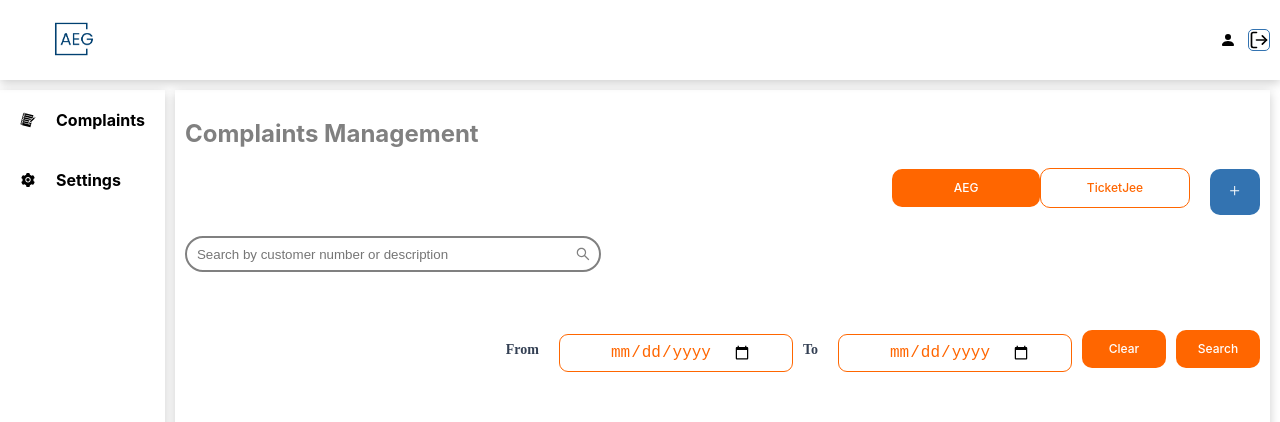
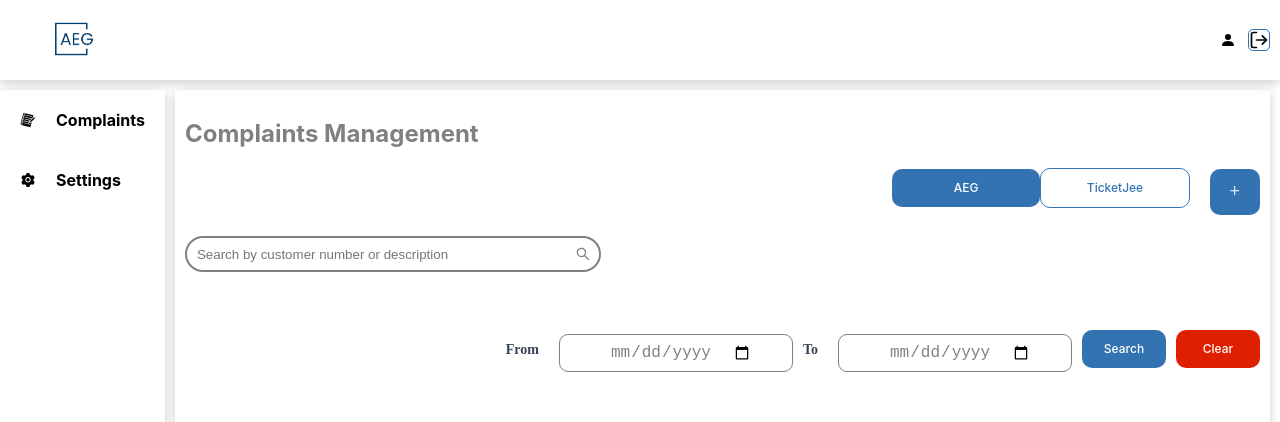
Before and after one commit to Shajee98/complaint-management-system-frontend, a React (Vite) app: page /complaints in a window 1280 px wide. Shown: the top 422 px of the page. Built offline with nearby package versions, Linux system fonts and the light colour scheme; no server answers; sample sign-in values are in the browser's storage.

Commit message:
deparmtent filter changed with minor UI changes

```diff
--- a/src/components/form-input/FormInput.tsx
+++ b/src/components/form-input/FormInput.tsx
@@ -7,7 +7,7 @@
   value: string | number
   name: string
   placeholder: string
-  error: boolean
+  error?: boolean
   disabled?: boolean
   onChange: (e: ChangeEvent<HTMLInputElement>) => void,
   onFocus?: () => void
--- a/src/components/modal/comments/Comments.scss
+++ b/src/components/modal/comments/Comments.scss
@@ -23,7 +23,7 @@
     top: 22px;
     width: 25px;
     height: 25px;
-    color: #FF6600;
+    color: #Df2000;
     cursor: pointer;
 }
 
--- a/src/components/modal/complaint-details/ComplaintDetails.scss
+++ b/src/components/modal/complaint-details/ComplaintDetails.scss
@@ -36,7 +36,7 @@
     top: 22px;
     width: 25px;
     height: 25px;
-    color: #FF6600;
+    color: #Df2000;
     cursor: pointer;
 }
 
@@ -64,7 +64,7 @@
     position: absolute;
     border-radius: 8px;
     width: 280px;
-    height: 100px;
+    height: 90px;
     top: 70px;
     border: 1px solid black;
 }
--- a/src/components/modal/complaint-details/ComplaintDetails.tsx
+++ b/src/components/modal/complaint-details/ComplaintDetails.tsx
@@ -25,7 +25,7 @@
   const [attachments, setAttachments] = useState<any[]>([])
   const [previews, setPreviews] = useState<any[]>([])
   const [departments, setDepartments] = useState<{id: number, value: string, label: string}[]>([])
-  const [selectedDept, setSelectedDept] = useState<any>()
+  const [selectedDept, setSelectedDept] = useState<any>({})
   const [staffs, setStaffs] = useState<{id: number, value: string, label: string}[]>([])
   const [selectedStaff, setSelectedStaff] = useState<any>()
   const [statuses, setStatuses] = useState<{id: number, value: string, label: string, color:string}[]>([])
@@ -159,8 +159,9 @@
   })
   console.log("staffsCopy ==> ", staffsCopy)
   setStaffs([...staffsCopy])
-  setSelectedStaff(staffsCopy[0])
-  console.log("departments ==> ", departments)
+  // setSelectedStaff(staffsCopy[0])
+  console.log("selectedDept ====> ", selectedDept)
+  console.log("selectedStaff ====> ", selectedStaff)
   return staffsCopy
   }
 
@@ -224,7 +225,7 @@
 
   const fetchComplaintDetails = async () => {
     try {
-      const complaint = await getComplaintById(complaintId).then((response) => {
+      await getComplaintById(complaintId).then((response) => {
         if (response.data.status.success)
         {
           console.log("complaint details => ", response.data?.data?.complaint)
@@ -232,16 +233,17 @@
           console.log("customerNo ==> ", data.customerNumber)
           setCustomerNo(data?.customerNumber)
           setDescription(data?.description)
-          setSelectedDept({
-            id: data?.department.id,
-            value: data?.department.name,
-            label: data?.department.name.toUpperCase()
-          })
-          setSelectedStaff({
-            id: data?.user.id,
-            value: data?.user.first_name + " " + data?.user.last_name,
-            label: data?.user.first_name.toUpperCase() + " " +  data?.user.last_name.toUpperCase()
-          })
+          console.log("data.department ===> ", data.department)
+          data?.department_id !== null ? setSelectedDept({
+            id: data?.department?.id,
+            value: data?.department?.name,
+            label: data?.department?.name.toUpperCase()
+          }) : setSelectedDept({})
+          data?.user_id !== null ? setSelectedStaff({
+            id: data?.user?.id,
+            value: data?.user?.first_name + " " + data?.user?.last_name,
+            label: data?.user?.first_name.toUpperCase() + " " +  data?.user?.last_name.toUpperCase()
+          }) : setSelectedStaff({})
           setSelectedStatus({
             id: data?.complaint_status.id,
             value: data?.complaint_status.name,
@@ -300,7 +302,7 @@
   const handleSubmit = async (e: FormEvent<HTMLFormElement>) => {
     try {
       e.preventDefault()
-      if (!customer_number.trim() || !description.trim()) {
+      if (!customer_number.trim()) {
         setError(true)
       } else {
         setError(false)
@@ -312,8 +314,8 @@
         payload.append("customer_number", customer_number);
         payload.append("complaint_type_id", selectedType.id);
         payload.append("description", description);
-        payload.append("department_id", String(selectedDept.id));
-        // payload.append("staff_id", String(selectedStaff.id));
+        payload.append("department_id", selectedDept !== null ? String(selectedDept.id) : '');
+        payload.append("staff_id", selectedStaff !== null ? String(selectedStaff.id) : '');
         // for (let i = 0; i < attachments.length; i++) {
         //   console.log("attachments[i].blob", attachments[i].blob)
         //   payload.append("attachments", attachments[i]?.blob);
@@ -379,10 +381,11 @@
           {descriptionDD ? <DescriptionDD setDescription={setDescription}/> : null}
 
         </div>
-        {selectedDept && <DropDown label='Department' styles={FormSelectStyle} options={departments} onChange={handleDepartmentChange} defaultValue={selectedDept} disabled={getFromStorage(LocalStorageKeys.USER).user.user_type_id == 3}/>}
-        {selectedStaff && <DropDown label='Staff' styles={FormSelectStyle} options={staffs} onChange={handleStaffChange} defaultValue={selectedStaff} disabled={getFromStorage(LocalStorageKeys.USER).user.user_type_id == 3}/>}
-        {selectedStatus && <DropDown label='Status' styles={StatusStyle} options={statuses} onChange={handleStatusChange} defaultValue={selectedStatus}/>}
-        {selectedType && <DropDown label='Type' styles={StatusStyle} options={complaintTypes} onChange={handleComplaintTypeChange} defaultValue={selectedType}/>}
+        {console.log("selectedDept ====?? ", selectedDept)}
+        {<DropDown value={selectedDept} label='Department' styles={FormSelectStyle} options={departments} onChange={handleDepartmentChange} defaultValue={selectedDept} disabled={getFromStorage(LocalStorageKeys.USER).user.user_type_id == 3}/>}
+        {<DropDown value={selectedStaff} label='Staff' styles={FormSelectStyle} options={staffs} onChange={handleStaffChange} defaultValue={selectedStaff} disabled={getFromStorage(LocalStorageKeys.USER).user.user_type_id == 3}/>}
+        {selectedStatus && <DropDown value={selectedStatus} label='Status' styles={StatusStyle} options={statuses} onChange={handleStatusChange} defaultValue={selectedStatus}/>}
+        {selectedType && <DropDown value={selectedType} label='Type' styles={StatusStyle} options={complaintTypes} onChange={handleComplaintTypeChange} defaultValue={selectedType}/>}
         <div className='attachments-container'>
           <label htmlFor="attachments">Attachments</label>
           <input type='file' className='attachment-selector' id="attachments" onChange={(e) => handleAttachments(e)}/>
--- a/src/components/modal/create-complaint/CreateComplaint.scss
+++ b/src/components/modal/create-complaint/CreateComplaint.scss
@@ -36,7 +36,7 @@
     top: 22px;
     width: 25px;
     height: 25px;
-    color: #FF6600;
+    color: #Df2000;
     cursor: pointer;
 }
 
@@ -73,7 +73,7 @@
 }
 
 .attachment-name {
-    color: #FF6600;
+    color: #Df2000;
     font-size: 12px;
 }
 
--- a/src/components/modal/create-complaint/CreateComplaint.tsx
+++ b/src/components/modal/create-complaint/CreateComplaint.tsx
@@ -27,9 +27,9 @@
   const [attachments, setAttachments] = useState<any[]>([])
   const [previews, setPreviews] = useState<any[]>([])
   const [departments, setDepartments] = useState<{id: number, value: string, label: string}[]>([])
-  const [selectedDept, setSelectedDept] = useState<any>()
+  const [selectedDept, setSelectedDept] = useState<any>(null)
   const [staffs, setStaffs] = useState<{id: number, value: string, label: string}[]>([])
-  const [selectedStaff, setSelectedStaff] = useState<any>()
+  const [selectedStaff, setSelectedStaff] = useState<any>(null)
   const [statuses, setStatuses] = useState<{id: number, value: string, label: string, color:string}[]>([])
   const [selectedStatus, setSelectedStatus] = useState<any>()
   const [complaintTypes, setComplaintTypes] = useState<{id: number, value: string, label: string}[]>()
@@ -43,7 +43,7 @@
     console.log("Attachments before submit", attachments)
     try {
       e.preventDefault()
-      if (!customer_number.trim() || !description.trim()) {
+      if (!customer_number.trim()) {
         setError(true)
         return
       } else {
@@ -57,8 +57,8 @@
         payload.append("complaint_number", complaint_number);
         payload.append("complaint_type_id", selectedType.id);
         payload.append("description", description);
-        payload.append("department_id", String(selectedDept.id));
-        payload.append("staff_id", String(selectedStaff.id));
+        payload.append("department_id", selectedDept !== null ? String(selectedDept.id) : '');
+        payload.append("staff_id", selectedStaff !== null ? String(selectedStaff.id) : '');
         for (let i = 0; i < attachments.length; i++) {
           console.log("attachments[i].blob", attachments[i].blob)
           payload.append("attachments", attachments[i]?.blob);
@@ -363,7 +363,6 @@
             label="Description"
             value={description}
             name="name"
-            error={error}
             onChange={(e) => setDescription(e.target.value)}
             onFocus={() => handleFocus()}
             // onBlur={() => setDescriptionDD(false)}
@@ -372,10 +371,10 @@
           {descriptionDD ? <DescriptionDD setDescription={setDescription}/> : null}
 
         </div>
-        {<DropDown label='Department' styles={FormSelectStyle} options={departments} onChange={handleDepartmentChange} disabled={getFromStorage(LocalStorageKeys.USER).user.user_type_id == 3}/>}
-        {<DropDown label='Staff' styles={FormSelectStyle} options={staffs} onChange={handleStaffChange} disabled={getFromStorage(LocalStorageKeys.USER).user.user_type_id == 3}/>}
-        {selectedStatus && <DropDown label='Status' styles={StatusStyle} options={statuses} onChange={handleStatusChange} defaultValue={selectedStatus}/>}
-        {selectedType && <DropDown label='Type' styles={StatusStyle} disabled={true} options={complaintTypes} onChange={handleComplaintTypeChange} defaultValue={selectedType}/>}
+        {<DropDown value={selectedDept} label='Department' styles={FormSelectStyle} options={departments} onChange={handleDepartmentChange} disabled={getFromStorage(LocalStorageKeys.USER).user.user_type_id == 3}/>}
+        {<DropDown value={selectedStaff} label='Staff' styles={FormSelectStyle} options={staffs} onChange={handleStaffChange} disabled={getFromStorage(LocalStorageKeys.USER).user.user_type_id == 3}/>}
+        {selectedStatus && <DropDown value={selectedStatus} label='Status' styles={StatusStyle} options={statuses} onChange={handleStatusChange} defaultValue={selectedStatus}/>}
+        {selectedType && <DropDown value={selectedType} label='Type' styles={StatusStyle} disabled={true} options={complaintTypes} onChange={handleComplaintTypeChange} defaultValue={selectedType}/>}
         {/* [{value: 'open', label: 'Open', color: '#FF5733'}, {value: 'resolved', label: 'Resolved', color: '#00FF00'}, {value: 'in progress', label: 'In Progress', color: '#FFD700'}, {value: 'resolved', label: 'Resolved', color: '#00FF00'},{value: 'cancelled', label: 'Cancelled', color: '#008000'}] */}
         <div className='attachments-container'>
           <label htmlFor="attachments">Attachments</label>
--- a/src/components/primary-button/PrimaryButton.scss
+++ b/src/components/primary-button/PrimaryButton.scss
@@ -11,7 +11,7 @@
 
 .primary-to-sec {
     padding: 10px 20px;
-    background-color: #FF6600;
+    background-color: #Df2000;
 }
 
 .modal-primary {
--- a/src/components/secondary-button/SecondaryButton.scss
+++ b/src/components/secondary-button/SecondaryButton.scss
@@ -1,6 +1,6 @@
 .secondary {
     padding: 10px;
-    background-color: #FF6600;
+    background-color: #Df2000;
     color: #fff;
     border: none;
     border-radius: 10px;
--- a/src/pages/complaints/Complaints.scss
+++ b/src/pages/complaints/Complaints.scss
@@ -94,16 +94,24 @@
     font-size: 16px;
     --tw-text-opacity: 1;
     // color: rgb(255 255 255 / var(--tw-text-opacity));
-    color: #FF6600;
+    color: gray;
     padding-left: 50px;
     border-radius: 9px;
-    border: 1px solid #FF6600;
+    border: 1px solid gray;
     background-image: none;
     cursor: pointer;
 }
 
-.date-filter-button {
+.date-search-button {
     width: 5vw;
+    background-color: #3373B1 !important;
+    color: #F8F8FB;
+}
+
+.date-clear-button {
+    width: 5vw;
+    background-color: #Df2000 !important;
+    color: #F8F8FB;
 }
 
 .complaint-toggle {
@@ -170,14 +178,14 @@
 }
 
 .active-tab {
-    background-color: #FF6600;
+    background-color: #3373B1;
     color: white;
 }
 
 .inactive {
     background-color: white;
-    color: #FF6600;
-    border: 1px solid #FF6600;
+    color: #3373B1;
+    border: 1px solid #3373B1;
 }
 
 .chart-container {
--- a/src/pages/complaints/Complaints.tsx
+++ b/src/pages/complaints/Complaints.tsx
@@ -70,7 +70,7 @@
   const [showAddComplaintModal, setShowAddComplaintModal] = useState(false);
   const [showComplaintDetailModal, setShowComplaintDetailModal] =
     useState(false);
-  const [departments, setDepartments] = useState<{id: number, value: string, label: string}[]>([])
+  const [departments, setDepartments] = useState<{id: number | null, value: string, label: string}[]>([])
   const [selectedDept, setSelectedDept] = useState<any>()
   const [statuses, setStatuses] = useState<{id: number, value: string, label: string, color:string}[]>([])
   const [selectedStatus, setSelectedStatus] = useState<any>()
@@ -166,8 +166,9 @@
     setComplaints(copyComplaints);
   };
 
-  const fetchComplaints = async (department_id: number, offset: number) => {
+  const fetchComplaints = async (department_id: number | null, offset: number) => {
     try {
+        console.log("department_id =====? ", department_id)
         const response = await getAllComplaints({department_id: department_id, complaint_type_id: complaintType, complaint_status_id: selectedStatus.id, offset: offset})
         setComplaints(response.data.data.complaints.rows)
         setComplaintsCopy(response.data.data.complaints.rows)
@@ -182,13 +183,16 @@
   const fetchDepartments = async () => {
     try {
         const response = await getAllDepartments()
-        const deptCopy = response.data.data.departments.map((department: any) => {
+        let deptCopy: any[] = [{id: 0, value: 'none', label: 'None'}]
+        const deptRetrieved = response.data.data.departments.map((department: any) => {
             return {
                 id: department.id,
                 value: department.name,
                 label: department.name.toLowerCase()
             }
         })
+        deptCopy = deptCopy.concat(deptRetrieved)
+        deptCopy = deptCopy.concat([{id: 4, value: 'all', label: 'All'}])
         console.log("deptCopy ==> ", deptCopy)
         setDepartments([...deptCopy])
         const user = getFromStorage(LocalStorageKeys.USER)
@@ -204,8 +208,8 @@
         }
         else if (user?.user?.user_type_id == 2)
         {
-          setSelectedDept(deptCopy[0])
-          fetchComplaints(deptCopy[0].id, 0)
+          setSelectedDept(deptCopy[4])
+          fetchComplaints(deptCopy[4].id, 0)
           setIsSuperAdmin(true)
         }
         console.log("departments ==> ", departments)
@@ -463,6 +467,7 @@
                 </div>
                 {isSuperAdmin && selectedDept && <DropDown
                   label="Departments"
+                  value={selectedDept}
                   defaultValue={selectedDept}
                   styles={FilterSelectStyle}
                   onChange={handleDepartmentChange}
@@ -470,6 +475,7 @@
                 />}
                 {selectedStatus && <DropDown
                   label="Status"
+                  value={selectedStatus}
                   defaultValue={selectedStatus}
                   styles={StatusStyle}
                   onChange={handleStatusChange}
@@ -525,8 +531,8 @@
                       }}
                     />
                   </div>
-                  <SecondaryButton text="Clear" onClick={clearDate} className="date-filter-button active-tab"/>
-                  <SecondaryButton text="Search" onClick={searchHandler} className="date-filter-button active-tab"/>
+                  <SecondaryButton text="Search" onClick={searchHandler} className="date-search-button"/>
+                  <SecondaryButton text="Clear" onClick={clearDate} className="date-clear-button"/>
                 </div>
               </div>
             </div>
@@ -547,8 +553,8 @@
                 <td>{complaint.id}</td>
                 <td>{complaint.customerNumber}</td>
                 <td>{reportedOn(complaint.createdAt)}</td>
-                <td>{complaint.user.first_name + " " + complaint.user.last_name}</td>
-                <td>{complaint.department.name}</td>
+                <td>{complaint.user ? complaint.user.first_name + " " + complaint.user.last_name : '-'}</td>
+                <td>{complaint.department ? complaint.department.name : '-'}</td>
                 <td>{complaint.complaint_status.name}</td>
                 <td className="action-cell">
                   <BsEyeFill
--- a/src/pages/complaints/service/Complaint.ts
+++ b/src/pages/complaints/service/Complaint.ts
@@ -6,7 +6,7 @@
   return catchAxiosError(getRequest(`${API_URL}/departments/get/all`))
 }
 
-export const getAllComplaints = (data: {offset: number, complaint_type_id: number, department_id: number, complaint_status_id: number}) => {
+export const getAllComplaints = (data: {offset: number, complaint_type_id: number, department_id: number | null, complaint_status_id: number}) => {
     return catchAxiosError(getRequest(`${API_URL}/complaints/get/all?offset=${data.offset}&department_id=${data.department_id}&complaint_type_id=${data.complaint_type_id}&complaint_status_id=${data.complaint_status_id}`))
 }
 
```
Also changed, not shown: src/components/drop-down/DropDown.tsx (+5 -3 lines).
